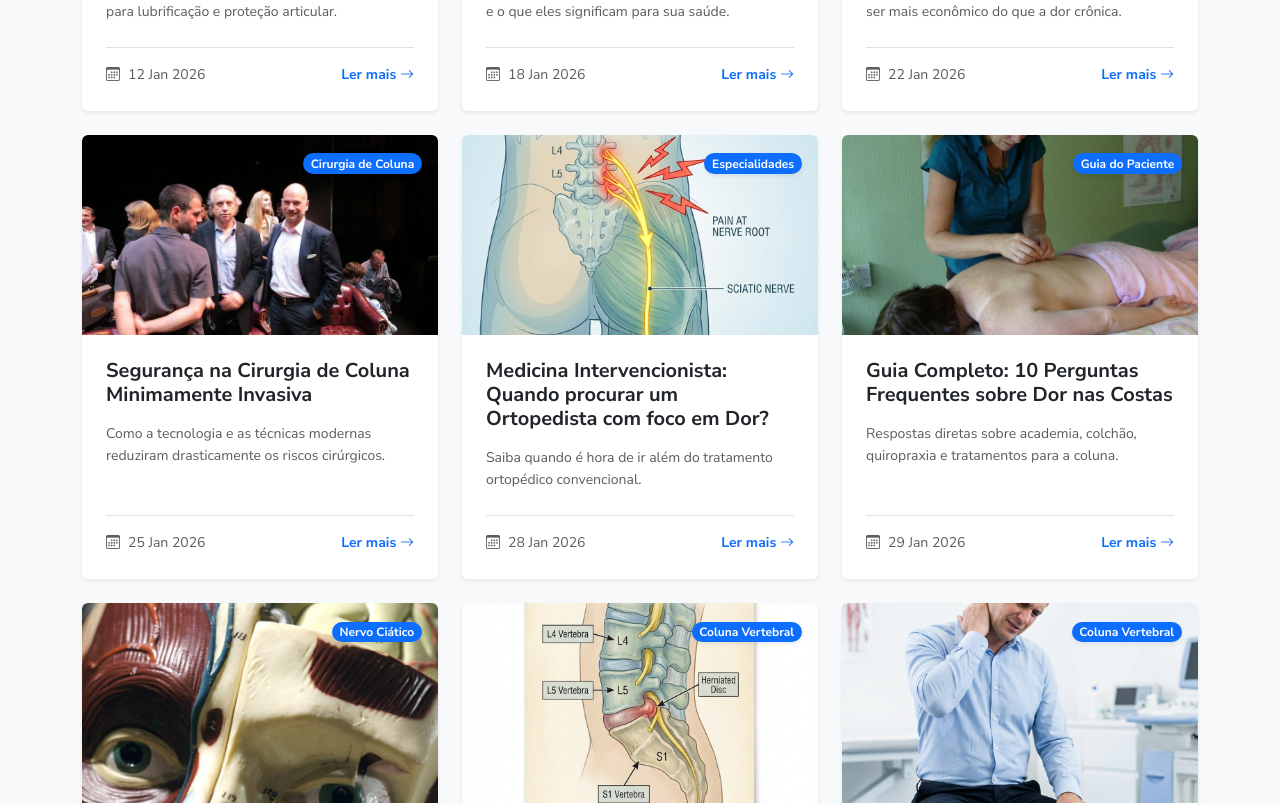
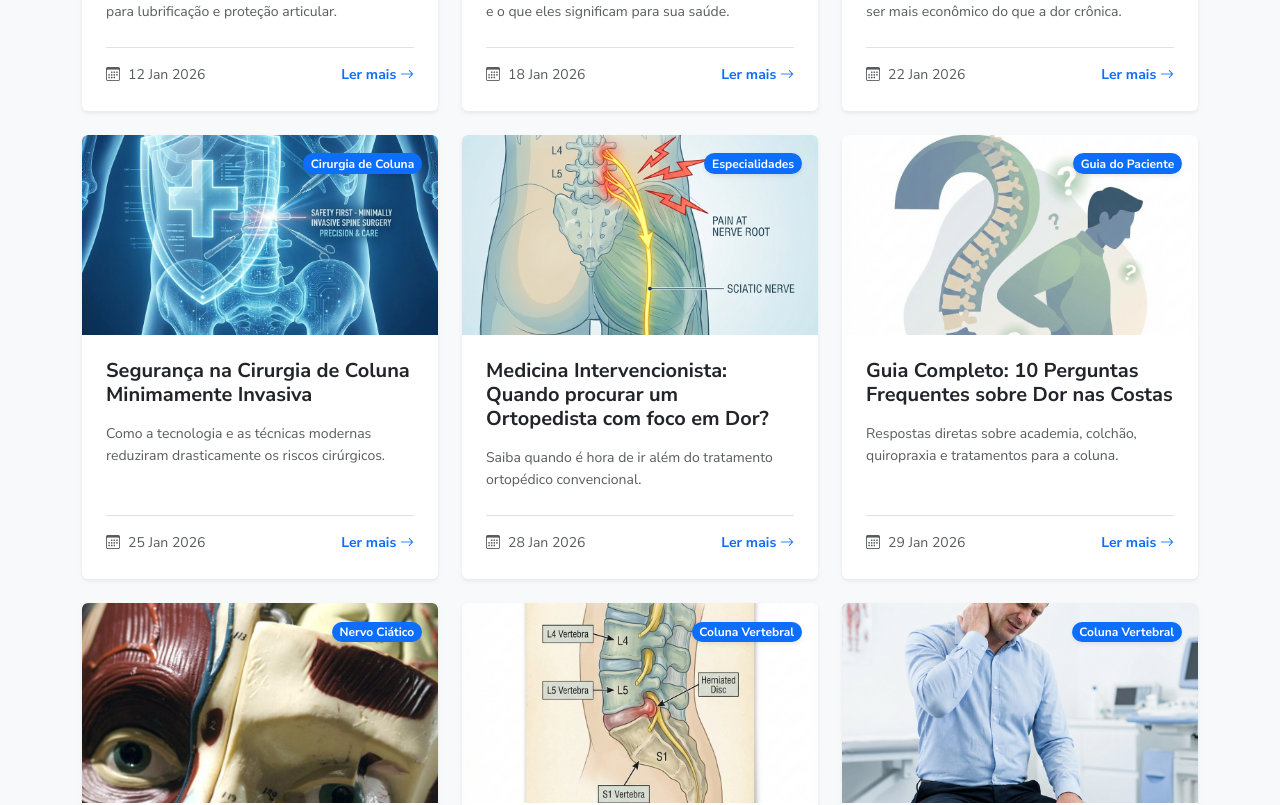
Before and after one commit to benedetjv/teste-site, a Next.js app: page /blog in a window 1280 px wide. Shown: the part 2740-3545 px from the top of the page. Built offline with nearby package versions, Linux system fonts and the light colour scheme.

Commit message:
Update blog images: Safety, FAQ, and fix Morton/Fascite swap

```diff
--- a/src/app/blog/page.tsx
+++ b/src/app/blog/page.tsx
@@ -92,7 +92,7 @@ const posts = [
         excerpt: "Como a tecnologia e as técnicas modernas reduziram drasticamente os riscos cirúrgicos.",
         date: "25 Jan 2026",
         category: "Cirurgia de Coluna",
-        image: "/img/blog/surgery-tech.jpg",
+        image: "/img/blog/spine-surgery-safety.png",
         relatedRegions: ['lumbar-back', 'cervical-back']
     },
     {
@@ -110,7 +110,7 @@ const posts = [
         excerpt: "Respostas diretas sobre academia, colchão, quiropraxia e tratamentos para a coluna.",
         date: "29 Jan 2026",
         category: "Guia do Paciente",
-        image: "/img/blog/chronic-pain-faq.jpg",
+        image: "/img/blog/back-pain-faq.png",
         relatedRegions: ['lumbar-back', 'thoracic-back', 'cervical-back', 'abdomen']
     },
     {
@@ -227,7 +227,7 @@ const posts = [
         excerpt: "Entenda a inflamação da sola do pé e conheça os tratamentos para recuperar sua caminhada.",
         date: "12 Fev 2026",
         category: "Pé e Tornozelo",
-        image: "/img/blog/mortons-neuroma.png",
+        image: "/img/blog/foot-pain.png",
         relatedRegions: ['foot-left', 'foot-right']
     },
     {
@@ -290,7 +290,7 @@ const posts = [
         excerpt: "Choques e queimação na frente do pé? Saiba como a hidrodissecção alivia o nervo.",
         date: "20 Fev 2026",
         category: "Pé e Tornozelo",
-        image: "/img/blog/foot-pain.png",
+        image: "/img/blog/mortons-neuroma.png",
         relatedRegions: ['foot-left', 'foot-right']
     },
     {
```
Also changed, not shown: public/img/blog/back-pain-faq.png (added), public/img/blog/spine-surgery-safety.png (added).
